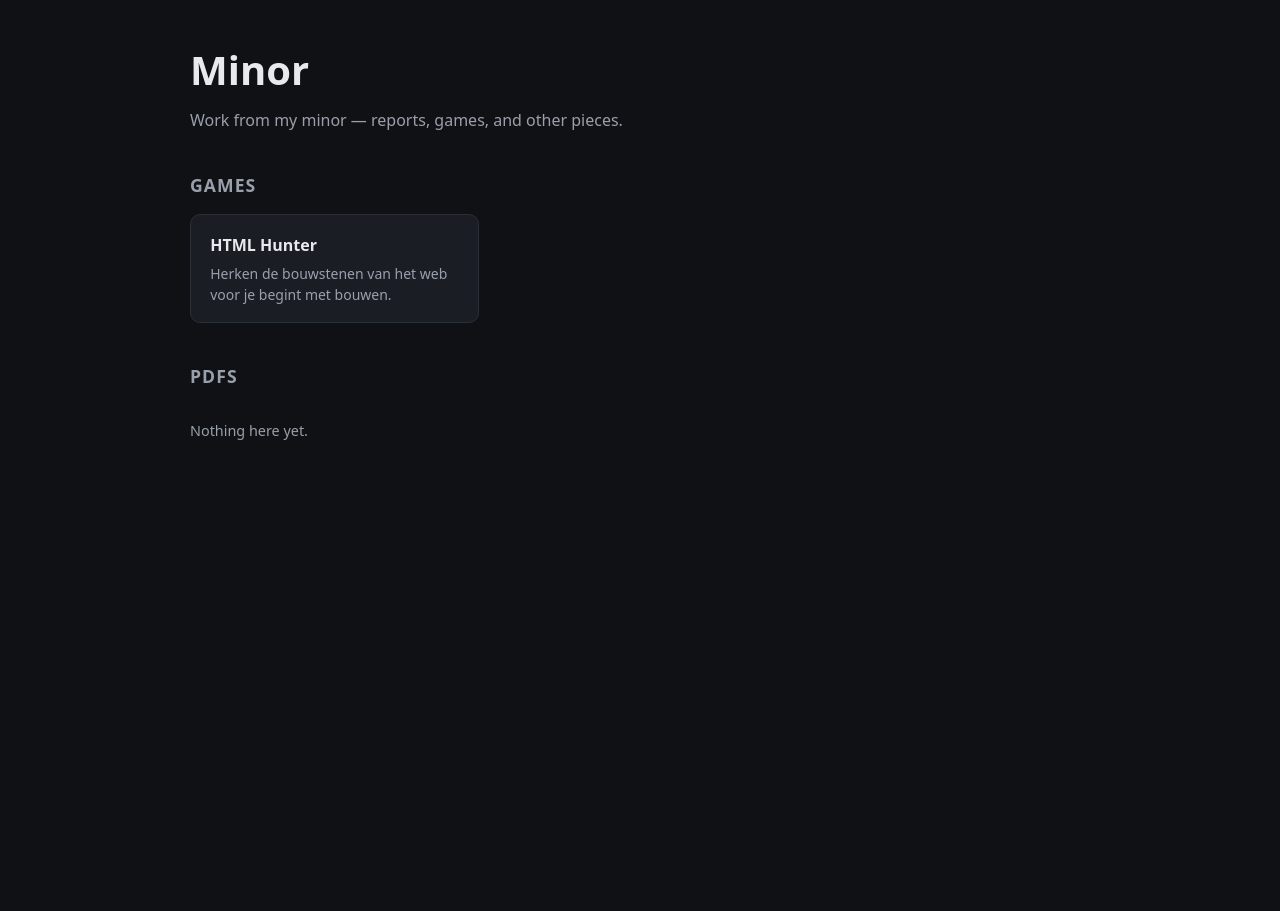
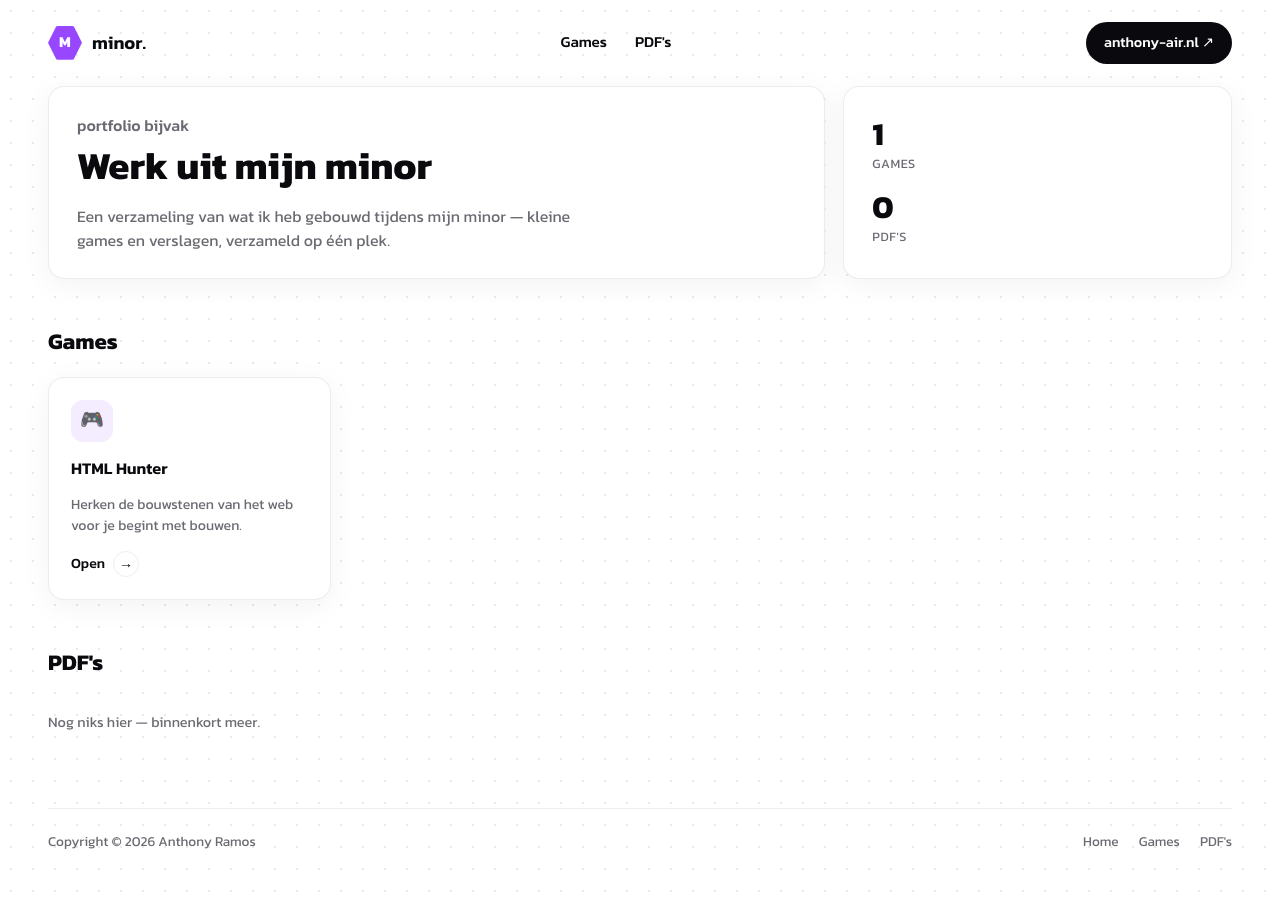
Before and after one commit to Anthony-AIR-03/minor, a PHP site: page / in a window 1280 px wide. Before the commit the page ends 440 px from the top, so only its background shows below. Run offline with PHP 8.4, Linux system fonts and the light colour scheme.

Commit message:
Redesign as a portfolio-matching bento layout
Matches anthony-air.nl's visual language: Kanit typeface, purple
accent, white bento cards with soft shadows, hexagon logo mark,
and a dotted background — since this site will eventually live
alongside the portfolio.

Co-Authored-By: Claude Sonnet 5 <noreply@anthropic.com>

```diff
--- a/index.html
+++ b/index.html
@@ -3,24 +3,68 @@
 <head>
   <meta charset="utf-8" />
   <meta name="viewport" content="width=device-width, initial-scale=1" />
-  <title>Minor</title>
+  <title>Minor — Anthony Ramos</title>
+  <link rel="preconnect" href="https://fonts.googleapis.com" />
+  <link rel="preconnect" href="https://fonts.gstatic.com" crossorigin />
+  <link href="https://fonts.googleapis.com/css2?family=Kanit:wght@400;500;600;700&display=swap" rel="stylesheet" />
   <link rel="stylesheet" href="style.css" />
 </head>
 <body>
-  <header>
-    <h1>Minor</h1>
-    <p>Work from my minor — reports, games, and other pieces.</p>
+  <header class="site">
+    <a class="brand" href="https://anthony-air.nl">
+      <span class="brand-mark">M</span>
+      minor.
+    </a>
+    <nav class="site-nav">
+      <a href="#games">Games</a>
+      <a href="#pdfs">PDF's</a>
+    </nav>
+    <a class="pill-link" href="https://anthony-air.nl" target="_blank" rel="noopener">
+      anthony-air.nl ↗
+    </a>
   </header>
-  <main>
-    <section class="section" data-section="game">
+
+  <div class="bento">
+    <div class="card hero-card">
+      <p class="eyebrow">portfolio bijvak</p>
+      <h1>Werk uit mijn minor</h1>
+      <p>Een verzameling van wat ik heb gebouwd tijdens mijn minor — kleine games en verslagen, verzameld op één plek.</p>
+    </div>
+    <div class="card stats-card" id="stats-card">
+      <div class="stat">
+        <span class="num" id="stat-games">0</span>
+        <span class="lbl">games</span>
+      </div>
+      <div class="stat">
+        <span class="num" id="stat-pdfs">0</span>
+        <span class="lbl">pdf's</span>
+      </div>
+    </div>
+  </div>
+
+  <section class="section" id="games">
+    <div class="section-head">
       <h2>Games</h2>
-      <div class="grid"></div>
-    </section>
-    <section class="section" data-section="pdf">
-      <h2>PDFs</h2>
-      <div class="grid"></div>
-    </section>
-  </main>
+    </div>
+    <div class="grid" data-grid="game"></div>
+  </section>
+
+  <section class="section" id="pdfs">
+    <div class="section-head">
+      <h2>PDF's</h2>
+    </div>
+    <div class="grid" data-grid="pdf"></div>
+  </section>
+
+  <footer class="site">
+    <span>Copyright © 2026 Anthony Ramos</span>
+    <nav>
+      <a href="https://anthony-air.nl">Home</a>
+      <a href="#games">Games</a>
+      <a href="#pdfs">PDF's</a>
+    </nav>
+  </footer>
+
   <script src="script.js"></script>
 </body>
 </html>
--- a/script.js
+++ b/script.js
@@ -1,24 +1,31 @@
+const DEFAULT_ICON = { game: "🎮", pdf: "📄" };
+
 async function main() {
   const res = await fetch("manifest.json");
   const { items } = await res.json();
 
-  const sections = {
-    pdf: document.querySelector('[data-section="pdf"] .grid'),
-    game: document.querySelector('[data-section="game"] .grid'),
+  const grids = {
+    game: document.querySelector('[data-grid="game"]'),
+    pdf: document.querySelector('[data-grid="pdf"]'),
   };
 
-  for (const key of Object.keys(sections)) {
-    const inSection = items.filter((item) => item.type === key);
-    if (inSection.length === 0) {
-      sections[key].innerHTML = '<p class="empty">Nothing here yet.</p>';
+  document.getElementById("stat-games").textContent = items.filter((i) => i.type === "game").length;
+  document.getElementById("stat-pdfs").textContent = items.filter((i) => i.type === "pdf").length;
+
+  for (const type of Object.keys(grids)) {
+    const inType = items.filter((item) => item.type === type);
+    if (inType.length === 0) {
+      grids[type].innerHTML = '<p class="empty">Nog niks hier — binnenkort meer.</p>';
       continue;
     }
-    sections[key].innerHTML = inSection
+    grids[type].innerHTML = inType
       .map(
         (item) => `
-        <a class="card" href="${item.path}" target="_blank" rel="noopener">
+        <a class="item-card" href="${item.path}" target="_blank" rel="noopener">
+          <div class="item-icon">${item.icon ?? DEFAULT_ICON[type]}</div>
           <h3>${item.title}</h3>
           <p>${item.description ?? ""}</p>
+          <span class="item-link">Open <span class="arrow">→</span></span>
         </a>`
       )
       .join("");
--- a/style.css
+++ b/style.css
@@ -1,11 +1,14 @@
 :root {
-  color-scheme: light dark;
-  --bg: #0f1115;
-  --card: #1a1d24;
-  --text: #e8e9ec;
-  --muted: #9aa0ab;
-  --accent: #6ea8fe;
-  --border: #2a2e37;
+  color-scheme: light;
+  --ink: #0a090d;
+  --muted: #6b6a72;
+  --purple: #9747ff;
+  --purple-soft: #f4ecff;
+  --bg: #ffffff;
+  --card: #ffffff;
+  --border: rgba(179, 182, 185, 0.25);
+  --shadow: 0 6px 30px rgba(0, 0, 0, 0.05);
+  --radius: 16px;
 }
 
 * {
@@ -14,80 +17,266 @@
 
 body {
   margin: 0;
-  padding: 2.5rem 1.25rem 4rem;
-  background: var(--bg);
-  color: var(--text);
-  font-family: system-ui, -apple-system, "Segoe UI", sans-serif;
+  padding: 0 clamp(16px, 4vw, 48px) 60px;
+  background-color: var(--bg);
+  background-image: radial-gradient(rgba(10, 9, 13, 0.09) 1px, transparent 1px);
+  background-size: 22px 22px;
+  color: var(--ink);
+  font-family: 'Kanit', sans-serif;
   line-height: 1.5;
 }
 
-header {
-  max-width: 900px;
-  margin: 0 auto 2.5rem;
+a {
+  color: inherit;
+  text-decoration: none;
 }
 
-h1 {
-  margin: 0 0 0.5rem;
-  font-size: clamp(1.75rem, 4vw, 2.5rem);
+/* ---------- Header ---------- */
+header.site {
+  display: flex;
+  align-items: center;
+  justify-content: space-between;
+  gap: 16px;
+  padding: 22px 0;
+  flex-wrap: wrap;
 }
 
-header p {
+.brand {
+  display: flex;
+  align-items: center;
+  gap: 10px;
+  font-weight: 600;
+  font-size: 1.15rem;
+}
+
+.brand-mark {
+  width: 34px;
+  height: 34px;
+  border-radius: 10px;
+  background: var(--purple);
+  display: flex;
+  align-items: center;
+  justify-content: center;
+  color: #fff;
+  font-weight: 700;
+  font-size: 0.95rem;
+  clip-path: polygon(25% 0%, 75% 0%, 100% 50%, 75% 100%, 25% 100%, 0% 50%);
+}
+
+nav.site-nav {
+  display: flex;
+  align-items: center;
+  gap: 28px;
+  font-weight: 500;
+  font-size: 0.95rem;
+}
+
+nav.site-nav a:hover {
+  color: var(--purple);
+}
+
+.pill-link {
+  display: inline-flex;
+  align-items: center;
+  gap: 8px;
+  background: var(--ink);
+  color: #fff;
+  border-radius: 999px;
+  padding: 10px 18px;
+  font-weight: 500;
+  font-size: 0.9rem;
+  white-space: nowrap;
+}
+
+.pill-link:hover {
+  background: var(--purple);
+}
+
+/* ---------- Bento grid ---------- */
+.bento {
+  display: grid;
+  grid-template-columns: 2fr 1fr;
+  gap: 18px;
+  margin-bottom: 18px;
+}
+
+@media (max-width: 720px) {
+  .bento {
+    grid-template-columns: 1fr;
+  }
+}
+
+.card {
+  background: var(--card);
+  border: 1px solid var(--border);
+  border-radius: var(--radius);
+  box-shadow: var(--shadow);
+  padding: 26px 28px;
+}
+
+.eyebrow {
+  color: var(--purple);
+  font-weight: 500;
+  font-size: 1rem;
+  margin: 0 0 6px;
+}
+
+.hero-card h1 {
+  font-size: clamp(1.8rem, 4vw, 2.4rem);
+  font-weight: 700;
+  margin: 0 0 10px;
+}
+
+.hero-card p {
   color: var(--muted);
   margin: 0;
+  max-width: 52ch;
 }
 
-main {
-  max-width: 900px;
-  margin: 0 auto;
+.stats-card {
+  display: flex;
+  flex-direction: column;
+  justify-content: center;
+  gap: 18px;
 }
 
-.section {
-  margin-bottom: 2.5rem;
+.stat {
+  display: flex;
+  flex-direction: column;
 }
 
-.section h2 {
-  font-size: 1.1rem;
+.stat .num {
+  font-size: 2rem;
+  font-weight: 700;
+  line-height: 1;
+}
+
+.stat .lbl {
+  color: var(--muted);
+  font-size: 0.8rem;
   text-transform: uppercase;
-  letter-spacing: 0.06em;
-  color: var(--muted);
-  margin: 0 0 1rem;
+  letter-spacing: 0.04em;
+  margin-top: 4px;
+}
+
+/* ---------- Sections ---------- */
+.section {
+  margin: 46px 0 18px;
+}
+
+.section-head {
+  display: flex;
+  align-items: baseline;
+  justify-content: space-between;
+  margin-bottom: 18px;
+  flex-wrap: wrap;
+  gap: 8px;
+}
+
+.section-head h2 {
+  font-size: 1.4rem;
+  font-weight: 700;
+  margin: 0;
 }
 
 .grid {
   display: grid;
   grid-template-columns: repeat(auto-fill, minmax(240px, 1fr));
-  gap: 1rem;
+  gap: 18px;
 }
 
-.card {
-  display: block;
+.item-card {
+  display: flex;
+  flex-direction: column;
+  gap: 14px;
   background: var(--card);
   border: 1px solid var(--border);
-  border-radius: 10px;
-  padding: 1.1rem 1.2rem;
-  text-decoration: none;
-  color: inherit;
-  transition: border-color 0.15s ease, transform 0.15s ease;
+  border-radius: var(--radius);
+  box-shadow: var(--shadow);
+  padding: 22px;
+  transition: transform 0.15s ease, border-color 0.15s ease;
 }
 
-.card:hover {
-  border-color: var(--accent);
-  transform: translateY(-2px);
+.item-card:hover {
+  transform: translateY(-3px);
+  border-color: var(--purple);
 }
 
-.card h3 {
-  margin: 0 0 0.35rem;
-  font-size: 1rem;
-  color: var(--text);
+.item-icon {
+  width: 42px;
+  height: 42px;
+  border-radius: 12px;
+  background: var(--purple-soft);
+  display: flex;
+  align-items: center;
+  justify-content: center;
+  font-size: 1.2rem;
 }
 
-.card p {
+.item-card h3 {
   margin: 0;
-  font-size: 0.875rem;
+  font-size: 1.02rem;
+  font-weight: 600;
+}
+
+.item-card p {
+  margin: 0;
   color: var(--muted);
+  font-size: 0.88rem;
+  flex-grow: 1;
+}
+
+.item-link {
+  display: inline-flex;
+  align-items: center;
+  gap: 8px;
+  font-weight: 500;
+  font-size: 0.88rem;
+  color: var(--ink);
+}
+
+.item-link .arrow {
+  width: 26px;
+  height: 26px;
+  border-radius: 50%;
+  border: 1px solid var(--border);
+  display: flex;
+  align-items: center;
+  justify-content: center;
+  transition: background 0.15s ease, border-color 0.15s ease, color 0.15s ease;
+}
+
+.item-card:hover .item-link .arrow {
+  background: var(--purple);
+  border-color: var(--purple);
+  color: #fff;
 }
 
 .empty {
   color: var(--muted);
   font-size: 0.9rem;
+  grid-column: 1 / -1;
 }
+
+/* ---------- Footer ---------- */
+footer.site {
+  margin-top: 60px;
+  padding-top: 22px;
+  border-top: 1px solid var(--border);
+  display: flex;
+  align-items: center;
+  justify-content: space-between;
+  flex-wrap: wrap;
+  gap: 12px;
+  color: var(--muted);
+  font-size: 0.85rem;
+}
+
+footer.site nav {
+  display: flex;
+  gap: 20px;
+}
+
+footer.site nav a:hover {
+  color: var(--purple);
+}
```
